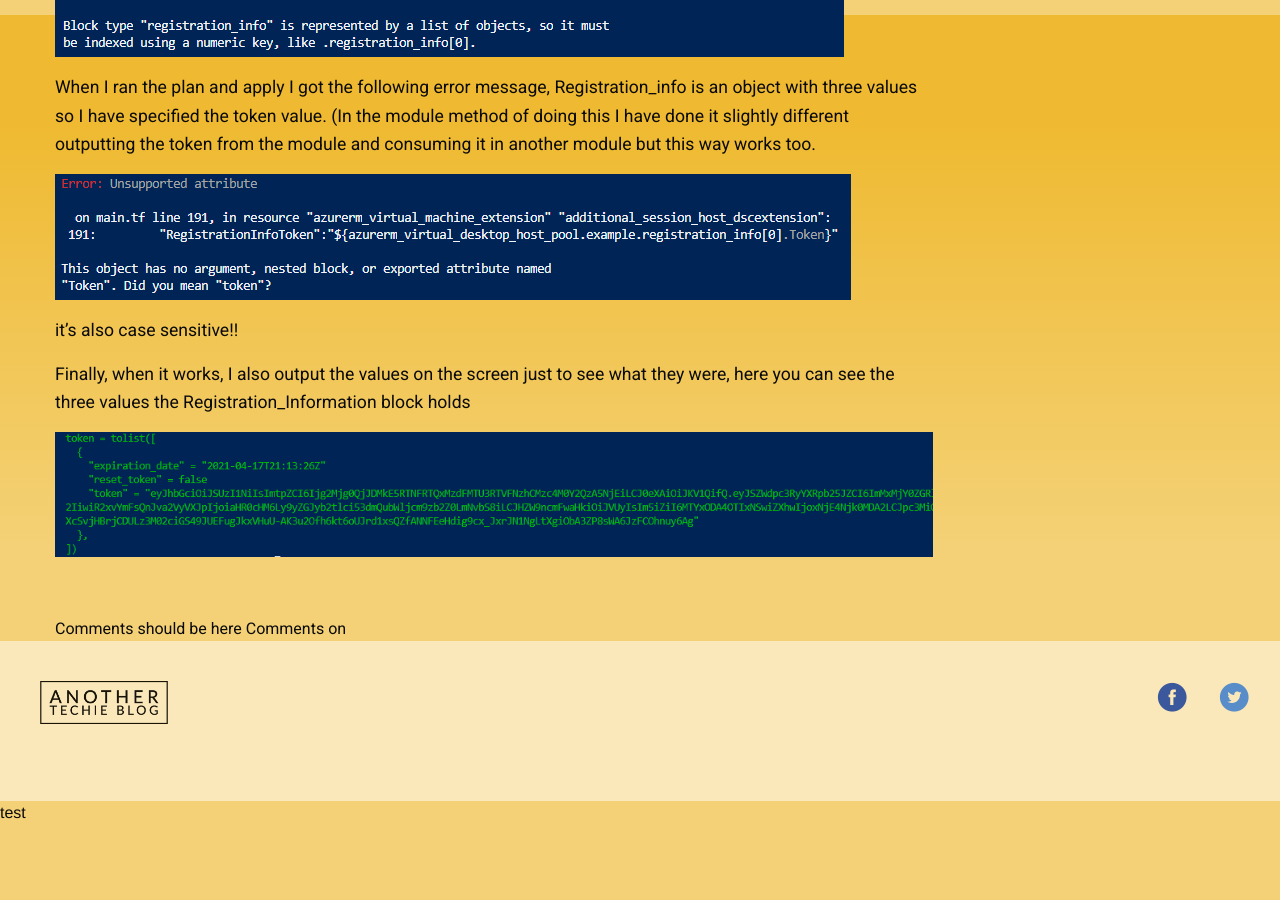
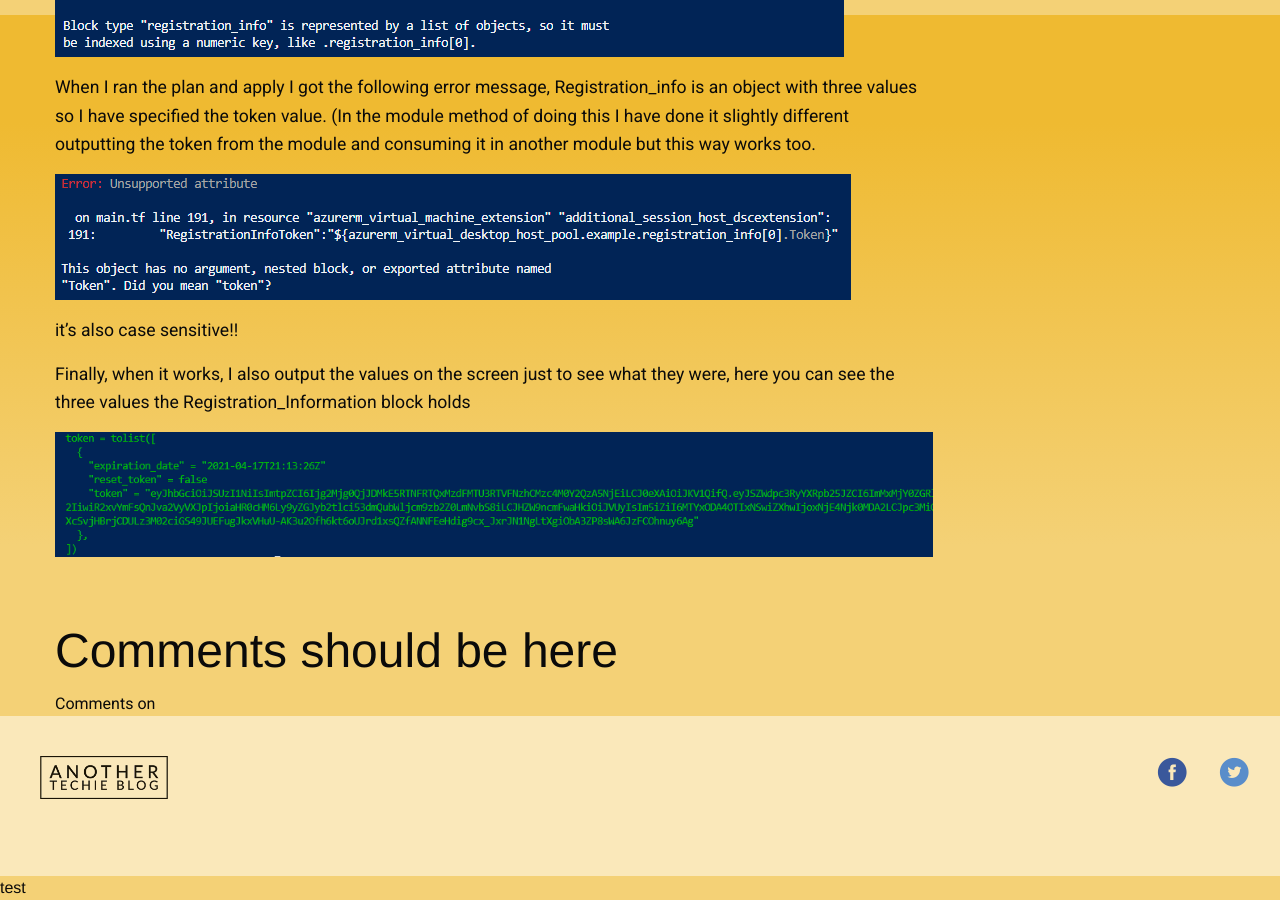
Before and after one commit to mdlister/Another-Techie-Blog, a Jekyll site: the page built from _posts/2021-04-22-WVD-Terraform-Part-1.md, in a window 1280 px wide and 900 px high, scrolled down 11685 px. Built offline with Jekyll 4.4.1, drawn with Linux system fonts in a browser that asks for light colours; comment, search, counter and statistics services are not loaded; before the commit the page ends 12510 px from its top, so only the background shows below that.

```diff
--- a/_layouts/post.html
+++ b/_layouts/post.html
@@ -25,7 +25,7 @@ layout: default
 		<a href="#"><img src="/images/banner-ad.png" /></a>
 	</div>
 </div>
-Comments should be here
+<h1>Comments should be here</h1>
 {% if page.comments %}
 Comments on
 {% include disqus.html %}
```
